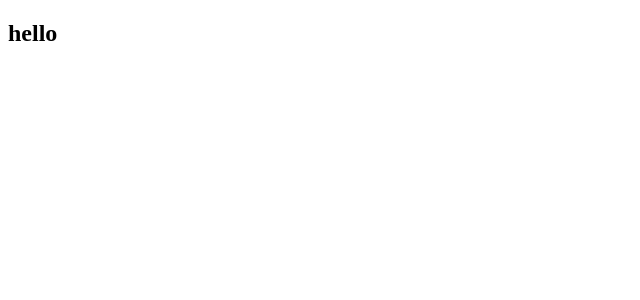
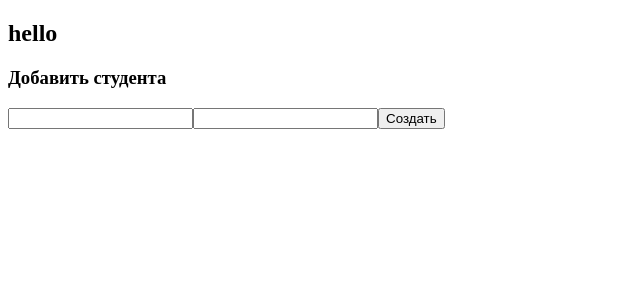
Before and after one commit to AlinaSorokina1/Spasibo, a React (Vite) app in the folder client/: page /profile in a window 1280 px wide. Shown: the top 300 px of the page, without its empty margins (0-640 px from the left). Built offline with nearby package versions, Linux system fonts and the light colour scheme.

Commit message:
FormAddStudent

```diff
--- a/client/src/App.tsx
+++ b/client/src/App.tsx
@@ -1,11 +1,13 @@
 import React from 'react';
 
 import './App.css';
+import ProfilePage from './page/profile/ProfilePage';
 
 function App(): JSX.Element {
   return (
     <div className="App">
       <h2>hello</h2>
+      <ProfilePage />
     </div>
   );
 }
--- /dev/null
+++ b/client/src/page/profile/FormAddStudent.tsx
@@ -0,0 +1,51 @@
+import React, { useState } from 'react';
+
+export const FormAddStudent = (): JSX.Element => {
+  const [name, setName] = useState('');
+  const [phase, setPhase] = useState('');
+
+  const handleSubmit = async (e: React.FormEvent<HTMLFormElement>): Promise<void> => {
+    e.preventDefault();
+    const data: { message: string } = await (
+      await fetch('/api/students', {
+        method: 'POST',
+        headers: {
+          'Content-type': 'Application/json',
+        },
+        body: JSON.stringify({
+          name,
+          phase,
+          countThanks: 0
+        }),
+      })
+    ).json();
+
+    if (data.message === 'success') {
+      alert('ok');
+    }
+  };
+
+  return (
+    <div className="FormAddStudent">
+      <form onSubmit={handleSubmit}>
+        <input
+          type="text"
+          name=""
+          placeholder=""
+          value={name}
+          onChange={(e) => setName(e.target.value)}
+        />
+        <input
+          type="text"
+          name=""
+          placeholder=""
+          value={phase}
+          onChange={(e) => setPhase(e.target.value)}
+        />
+        <button type="submit">Создать</button>
+      </form>
+    </div>
+  );
+};
+
+export default FormAddStudent;
--- /dev/null
+++ b/client/src/page/profile/ProfilePage.tsx
@@ -0,0 +1,16 @@
+import React from 'react';
+import './ProfilePage.css';
+import FormAddStudent from './FormAddStudent';
+
+type ProfilePageProps = {};
+
+export const ProfilePage = ({}: ProfilePageProps): JSX.Element => {
+  return (
+    <div className="ProfilePage">
+      <h3>Добавить студента</h3>
+      <FormAddStudent />
+    </div>
+  );
+};
+
+export default ProfilePage;
```
Also changed, not shown: client/src/page/profile/ProfilePage.css (added), 1 other file (tests, documents, lock files or other folders).
